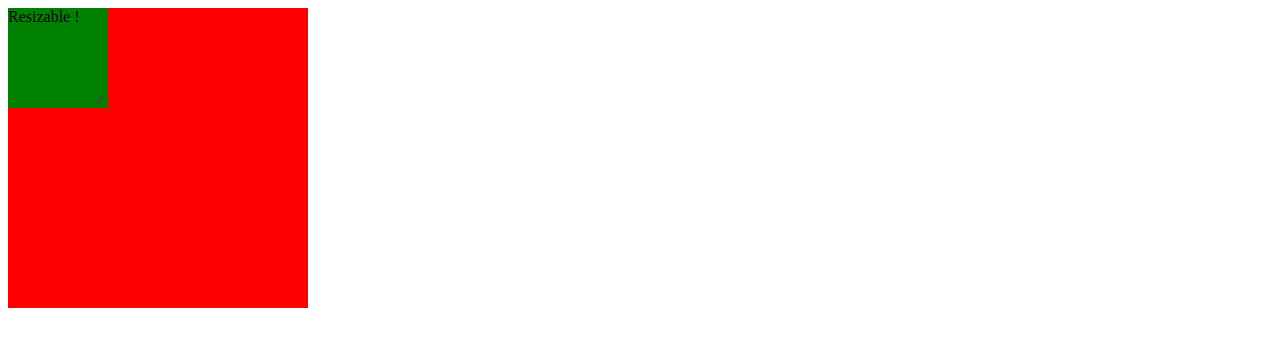
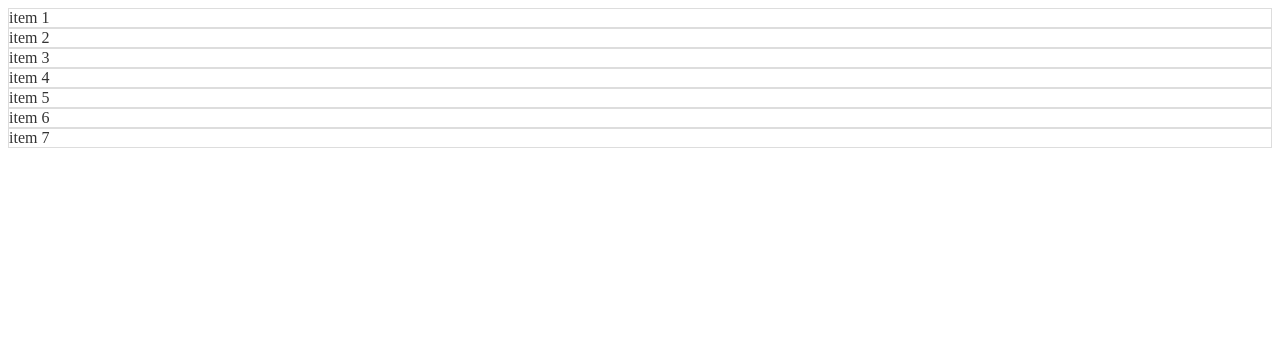
Before and after one commit to YudhaYuki/jQuery-UI, a plain HTML site: page index.html in a window 1280 px wide. Drawn offline with Linux system fonts and the light colour scheme.

Commit message:
Selectable

```diff
--- a/index.html
+++ b/index.html
@@ -19,16 +19,14 @@
 
 
     <style>
-        .resizable {
-            width: 100px;
-            height: 100px;
-            background: green;
+        ul {
+            margin: 0;
+            padding: 0;
+            list-style-type: none;
         }
 
-        .block {
-            width: 300px;
-            height: 300px;
-            background: red;
+        .ui-selected {
+            background: green;
         }
 
     </style>
@@ -36,11 +34,15 @@
 </head>
 <body>
 
-    <div class="block">
-        <div class="resizable">
-            Resizable !
-        </div>
-    </div>
+<ul  id="selectable">
+    <li class="ui-widget-content">item 1</li>
+    <li class="ui-widget-content available">item 2</li>
+    <li class="ui-widget-content">item 3</li>
+    <li class="ui-widget-content">item 4</li>
+    <li class="ui-widget-content">item 5</li>
+    <li class="ui-widget-content">item 6</li>
+    <li class="ui-widget-content">item 7</li>
+</ol>
 
 </body>
 </html>
--- a/js/main.js
+++ b/js/main.js
@@ -1,15 +1,10 @@
 $(document).ready(function() {
 
-    $('.resizable').resizable({
-
-        // animate:true,
-        // animateDuration:100
-        aspectRatio: true,
-        containment: ".block",
-        // ghost: true
-        grid: [50,50],
-        maxHeight: 250,
-        minHeight: 50
+    $('#selectable').selectable({
+        filter: '.available',
+        selected: function(event, ui) {
+            console.log(ui.selected.innerText);
+        }
     });
 
 });
```
